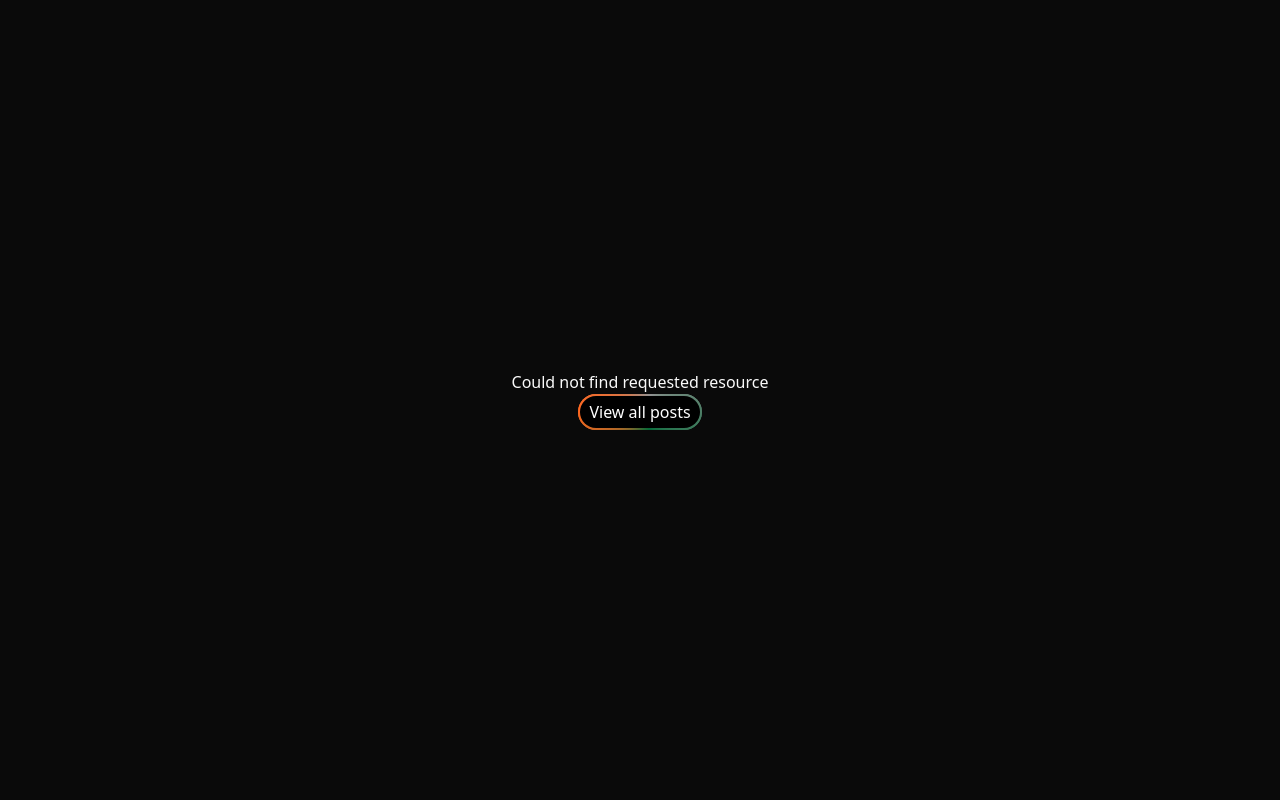
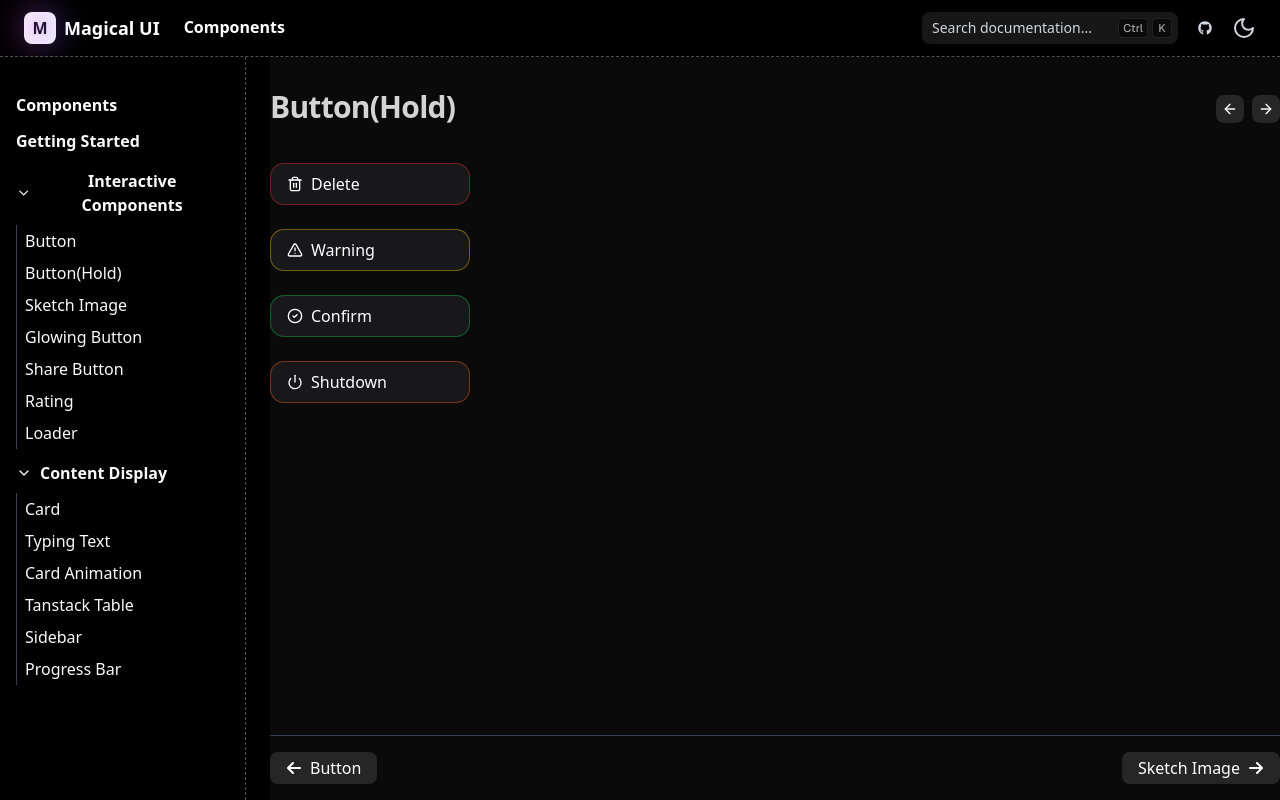
Before and after one commit to 1UDIT/magicalUi, a Next.js app: page /components/ButtonHold in a window 1280 px wide. Before the commit this address had no page. Built offline with nearby package versions, Linux system fonts and the light colour scheme.

Commit message:
Feat: add HoldActionButton component and update layout; enhance ReactTable and docs

```diff
--- /dev/null
+++ b/src/Components/UI/ButtonHold.tsx
@@ -0,0 +1,133 @@
+"use client";
+
+import { motion, animate, useMotionValue, useTransform } from "framer-motion";
+import { useRef, useState } from "react";
+import {
+  Trash2,
+  AlertTriangle,
+  CheckCircle2,
+  Power,
+  type LucideIcon,
+} from "lucide-react";
+
+type HoldActionVariant = "delete" | "warning" | "success" | "danger";
+
+type HoldActionButtonProps = {
+  onAction?: () => void;
+  holdDuration?: number;
+  variant?: HoldActionVariant;
+  children?: React.ReactNode;
+};
+
+const VARIANT_STYLES: Record<
+  HoldActionVariant,
+  {
+    fill: string;
+    border: string;
+    label: string;
+    holdingLabel: string;
+    Icon: LucideIcon;
+  }
+> = {
+  delete: {
+    fill: "bg-red-600",
+    border: "border-red-500/40",
+    label: "Delete",
+    holdingLabel: "Hold to delete...",
+    Icon: Trash2,
+  },
+  warning: {
+    fill: "bg-yellow-500",
+    border: "border-yellow-400/40",
+    label: "Warning",
+    holdingLabel: "Hold to continue...",
+    Icon: AlertTriangle,
+  },
+  success: {
+    fill: "bg-green-600",
+    border: "border-green-500/40",
+    label: "Confirm",
+    holdingLabel: "Hold to confirm...",
+    Icon: CheckCircle2,
+  },
+  danger: {
+    fill: "bg-orange-600",
+    border: "border-orange-500/40",
+    label: "Proceed",
+    holdingLabel: "Hold to proceed...",
+    Icon: Power,
+  },
+};
+
+export default function HoldActionButton({
+  onAction,
+  holdDuration = 1200,
+  variant = "delete",
+  children,
+}: HoldActionButtonProps) {
+  const progress = useMotionValue(0);
+  const width = useTransform(progress, (v) => `${v}%`);
+  const animationRef = useRef<ReturnType<typeof animate> | null>(null);
+
+  const [isHolding, setIsHolding] = useState(false);
+  const [completed, setCompleted] = useState(false);
+
+  const current = VARIANT_STYLES[variant];
+  const Icon = current.Icon;
+
+  const startHold = () => {
+    if (isHolding) return;
+
+    setCompleted(false);
+    setIsHolding(true);
+    progress.set(0);
+
+    animationRef.current = animate(progress, 100, {
+      duration: holdDuration / 1000,
+      ease: "linear",
+      onComplete: () => {
+        setCompleted(true);
+        setIsHolding(false);
+        onAction?.();
+
+        setTimeout(() => {
+          progress.set(0);
+          setCompleted(false);
+        }, 150);
+      },
+    });
+  };
+
+  const cancelHold = () => {
+    if (completed) return;
+
+    animationRef.current?.stop();
+    setIsHolding(false);
+
+    animate(progress, 0, {
+      duration: 0.2,
+      ease: "easeOut",
+    });
+  };
+
+  return (
+    <motion.button
+      type="button"
+      onPointerDown={startHold}
+      onPointerUp={cancelHold}
+      onPointerCancel={cancelHold}
+      whileTap={{ scale: 0.97 }}
+      className={`relative select-none overflow-hidden rounded-xl border bg-zinc-900 px-4 py-2 text-white ${current.border} w-50`}
+    >
+      <motion.div
+        className={`pointer-events-none absolute inset-y-0 left-0 ${current.fill}`}
+        style={{ width }}
+      />
+
+      <span className="relative z-10 flex items-center gap-2 font-medium">
+        <Icon className="h-4 w-4" />
+        {children ?? (isHolding ? current.holdingLabel : current.label)}
+      </span>
+    </motion.button>
+  );
+}
--- a/src/Components/UI/ReactTable.tsx
+++ b/src/Components/UI/ReactTable.tsx
@@ -216,13 +216,12 @@ export default function ReactTable() {
     };
 
     return (
-        <div className="p-4">
         <DndContext
             sensors={sensors}
             collisionDetection={closestCenter}
             onDragEnd={handleDragEnd}
         >
-                <div className="grid grid-cols-1 2xl:grid-cols-2 gap-4">
+            <div className="grid grid-cols-1 2xl:grid-cols-[290px_minmax(0,1fr)] gap-4">
                 {/* Draggable List */}
                 <div className="w-full border border-gray-300 rounded p-2">
                     <h4 className="font-semibold mb-2">Reorder & Toggle Columns</h4>
@@ -296,6 +295,5 @@ export default function ReactTable() {
                 </div>
             </div>
         </DndContext>
-        </div>
     );
 }
--- a/src/Config/docs.ts
+++ b/src/Config/docs.ts
@@ -5,6 +5,7 @@ export const docsConfig = {
       title: "Interactive Components",
       items: [
         { title: "Button", href: "/components/Button" },
+        { title: "Button(Hold)", href: "/components/ButtonHold" },
         { title: "Sketch Image", href: "/components/SketchImage" },
         { title: "Glowing Button", href: "/components/GlowingButton" },
         { title: "Share Button", href: "/components/ShareButton" },
--- a/src/app/(app)/components/Button/page.tsx
+++ b/src/app/(app)/components/Button/page.tsx
@@ -35,7 +35,7 @@ export default App;
 
   return (
     <div>
-      <div className="w-full h-[400px] mx-auto  dark:bg-black bg-white text-white rounded-lg shadow-md p-4 mt-10 border border-[#504f4f] p-2">
+      <div className="w-full h-[550px] mx-auto  dark:bg-black bg-white text-white rounded-lg shadow-md p-4 mt-10 border border-[#504f4f] p-2">
         <div className="border-b border-dashed border-[#504f4f]">
           <button
             onClick={() => setActiveTab("Preview")}
--- /dev/null
+++ b/src/app/(app)/components/ButtonHold/page.tsx
@@ -0,0 +1,34 @@
+"use client";
+
+import HoldActionButton from '@/Components/UI/ButtonHold';
+import React from 'react'
+
+const page = () => {
+  return (
+    <>
+      <HoldActionButton
+        variant="delete"
+        onAction={() => console.log("Deleted")}
+      />
+
+      <HoldActionButton
+        variant="warning"
+        onAction={() => console.log("Warning accepted")}
+      />
+
+      <HoldActionButton
+        variant="success"
+        onAction={() => console.log("Confirmed")}
+      />
+
+      <HoldActionButton
+        variant="danger"
+        onAction={() => console.log("Powered off")}
+      >
+        Shutdown
+      </HoldActionButton>
+    </ >
+  )
+}
+
+export default page
--- a/src/app/(app)/components/layout.tsx
+++ b/src/app/(app)/components/layout.tsx
@@ -16,21 +16,21 @@ interface RootLayoutProps {
 export default function RootLayout({ children }: RootLayoutProps) {
   const pathname = usePathname();
   const pager = getPagerForDoc(pathname);
-  // console.log(pager, "pager")
+  console.log(pager, "pager")
 
   return (
-    <div className="w-full flex-1 items-start px-4 lg:grid lg:grid-cols-[270px_minmax(0,1fr)] grid-cols-1 lg:gap-10 lg:px-8">
+    <div className="w-full flex-1 items-start lg:grid lg:grid-cols-[270px_minmax(0,1fr)] grid-cols-1">
       {/* Sidebar */}
-      <div className="hidden lg:block  h-full">
+      <div className="hidden lg:block  h-full bg-black px-4">
         <SideBar />
       </div>
 
       {/* Main content + footer */}
       <div className="flex flex-col min-h-full">
         <div className="flex-1">
-          <div className="mx-auto flex w-full max-w-2xl min-w-0 flex-1 flex-col gap-8 px-4 py-6 text-neutral-800 md:px-0 lg:py-8 dark:text-neutral-300">
+          <div className="mx-auto flex w-full max-w-[70rem] min-w-0 flex-1 flex-col gap-6 px-4 py-6 text-neutral-800 md:px-0 lg:py-8 dark:text-neutral-300">
             <h1 className="scroll-m-20 text-4xl font-semibold tracking-tight sm:text-3xl xl:text-4xl">
-              <div className="flex items-start justify-between">
+              <div className="flex items-start justify-between text-3xl font-semibold tracking-tight sm:text-3xl">
                 {pager?.activeLink?.title}
                 <div className="docs-nav bg-background/80 border-border/50 fixed inset-x-0 bottom-0 isolate z-50 flex items-center gap-2 border-t px-6 py-4 backdrop-blur-sm sm:static sm:z-0 sm:border-t-0 sm:bg-transparent sm:px-0 sm:pt-1.5 sm:backdrop-blur-none">
 
@@ -54,7 +54,7 @@ export default function RootLayout({ children }: RootLayoutProps) {
                       className="extend-touch-target size-8 shadow-none md:size-7"
                       asChild
                     >
-                      <Link href={pager?.prev?.href|| ""}>
+                      <Link href={pager?.next?.href|| ""}>
                         <span className="sr-only">Next</span>
                         <ArrowRight />
                       </Link>
@@ -66,54 +66,6 @@ export default function RootLayout({ children }: RootLayoutProps) {
             {children}
           </div>
         </div>
-
-
-        <div className="flex flex-col min-h-full">
-          <div className="flex-1">
-            {/* <div className="mx-auto  gap-8 px-4 py-6 text-neutral-800 md:px-0 lg:py-8 dark:text-neutral-300"> */}
-            {/* <div className="flex flex-col gap-2"> */}
-            {/* <div className="flex items-start justify-between">
-                <h1 className="scroll-m-20 text-4xl font-semibold tracking-tight sm:text-3xl xl:text-4xl">
-                  {pager?.activeLink?.title}
-                </h1> */}
-            {/* <div className="docs-nav bg-background/80 border-border/50 fixed inset-x-0 bottom-0 isolate z-50 flex items-center gap-2 border-t px-6 py-4 backdrop-blur-sm sm:static sm:z-0 sm:border-t-0 sm:bg-transparent sm:px-0 sm:pt-1.5 sm:backdrop-blur-none">
-
-                    {neighbours.previous && (
-                      <Button
-                        variant="secondary"
-                        size="icon"
-                        className="extend-touch-target ml-auto size-8 shadow-none md:size-7"
-                        asChild
-                      >
-                        <Link href={neighbours.previous.url}>
-                          <IconArrowLeft />
-                          <span className="sr-only">Previous</span>
-                        </Link>
-                      </Button>
-                    )}
-                    {neighbours.next && (
-                      <Button
-                        variant="secondary"
-                        size="icon"
-                        className="extend-touch-target size-8 shadow-none md:size-7"
-                        asChild
-                      >
-                        <Link href={neighbours.next.url}>
-                          <span className="sr-only">Next</span>
-                          <IconArrowRight />
-                        </Link>
-                      </Button>
-                    )}
-                  </div> */}
-            {/* </div> */}
-            {/* <div className="w-full flex-1 *:data-[slot=alert]:first:mt-0"> */}
-            {/* </div> */}
-            {/* </div> */}
-            {/* </div> */}
-          </div>
-        </div>
-
-
         <footer className="py-4 border-t border-gray-200 dark:border-gray-700">
           <Pager prev={pager.prev} next={pager.next} />
         </footer>
```
Lines whose indentation alone changed are shown as unchanged.
